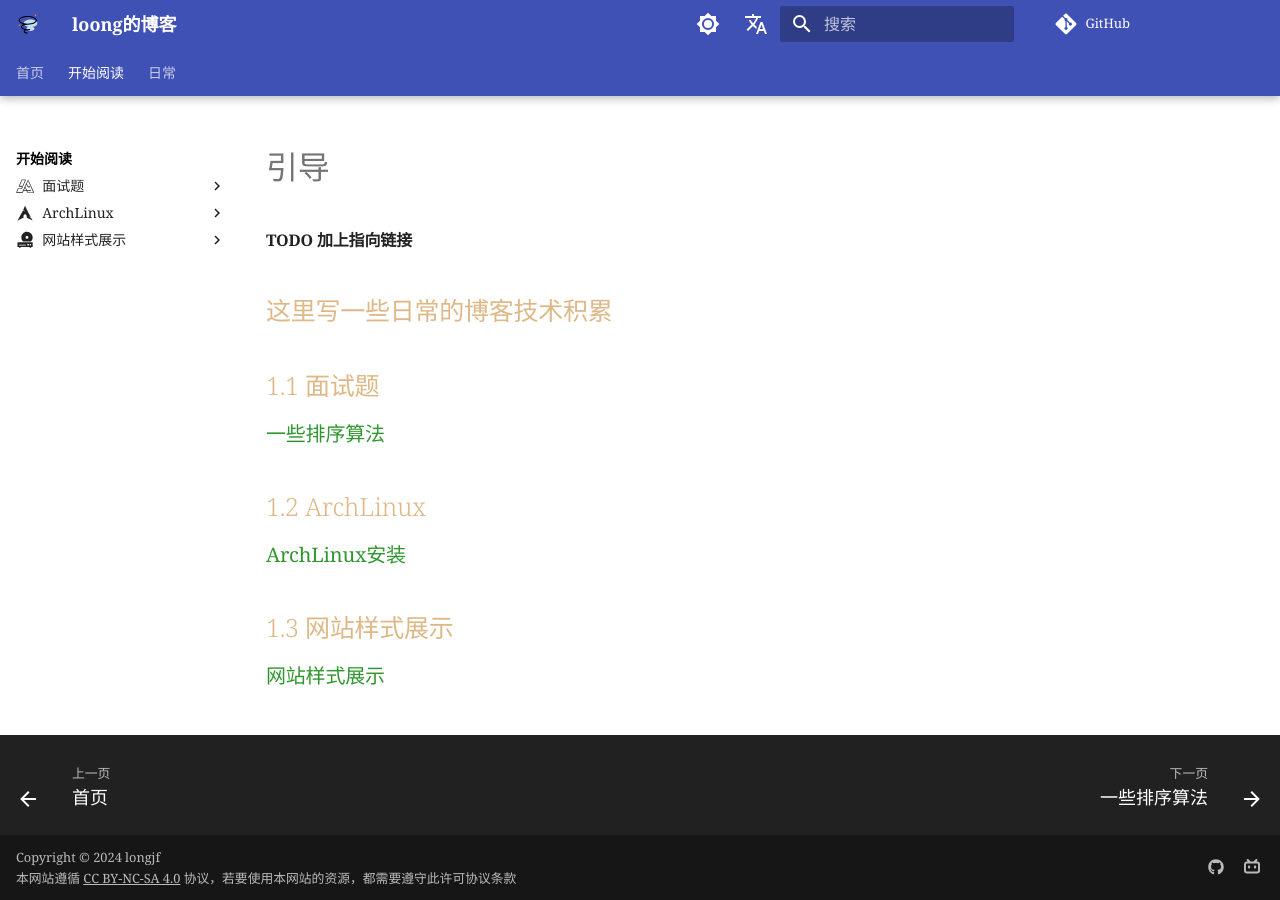
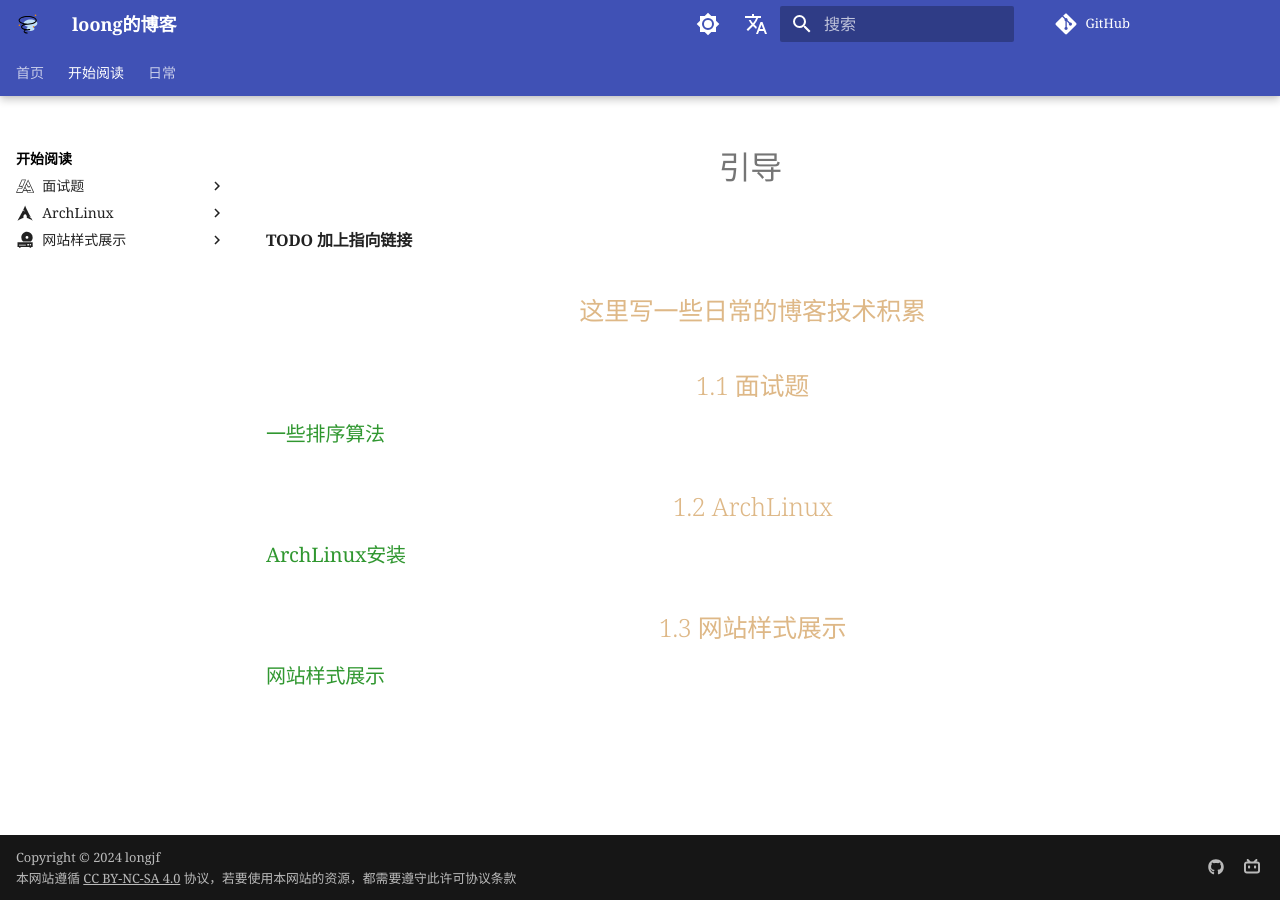
Before and after one commit to 971230/971230.github.io, an MkDocs documentation site: the page built from docs/start/index.md, in a window 1280 px wide. Built offline with MkDocs 1.6.1 and Material for MkDocs 9.7.7, drawn with Linux system fonts in a browser that asks for light colours; some web fonts are replaced; comment, search, counter and statistics services are not loaded; the version menu is left out; a style sheet for code colours, icons or effects is not loaded.

Commit message:
样式微调

```diff
--- a/docs/css/extra.css
+++ b/docs/css/extra.css
@@ -56,6 +56,7 @@
     height: 80%;
     display: block;
     margin: 10px auto;
+
 } */
 
 /*样式 1 同默认样式*/
@@ -137,12 +138,18 @@ span.hll {
     overflow-y: hidden;
 }
 
+h1 {
+    text-align: center;
+}
+
 h2 {
     color: #deb887;
+    text-align: center;
 }
 
 h3 {
     color: rgb(48, 151, 48);
+
 }
 
 md-header__button md-logo {
@@ -155,25 +162,6 @@ md-header__button md-logo {
     color: #EE0F0F;
 }
 
-@keyframes heart {
-
-    0%,
-    40%,
-    80%,
-    100% {
-        transform: scale(1);
-    }
-
-    20%,
-    60% {
-        transform: scale(1.15);
-    }
-}
-
-.heart {
-    animation: heart 1000ms infinite;
-}
-
 /* 无效 */
 md-footer__inner md-grid {
     height: 400px;
--- a/mkdocs.yml
+++ b/mkdocs.yml
@@ -58,7 +58,7 @@ repo_url: https://github.com/squidfunk/mkdocs-material
 # 额外的css和CDN字体
 extra_css:
   - css/extra.css
-  - https://cdn.jsdelivr.net/npm/lxgw-wenkai-screen-webfont@1.1.0/style.css
+  # - https://cdn.jsdelivr.net/npm/lxgw-wenkai-screen-webfont@1.1.0/style.css
 
 # 额外的字体
 extra_javascript:
```
Also changed, not shown: docs/index.html (+12 -1 lines), docs/index.md (+1 -0 lines), docs/start/index.md (+1 -0 lines), docs/面试题/一些排序算法.md (+10 -2 lines).
